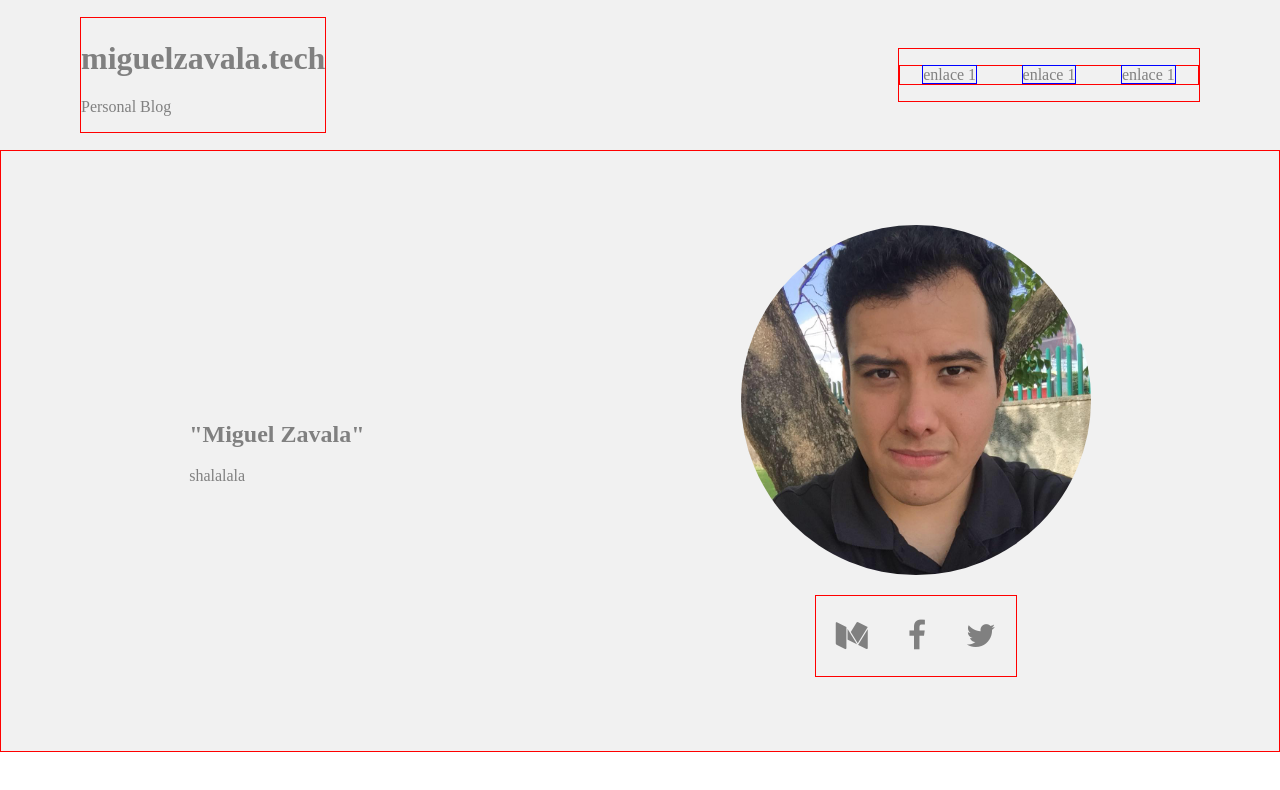
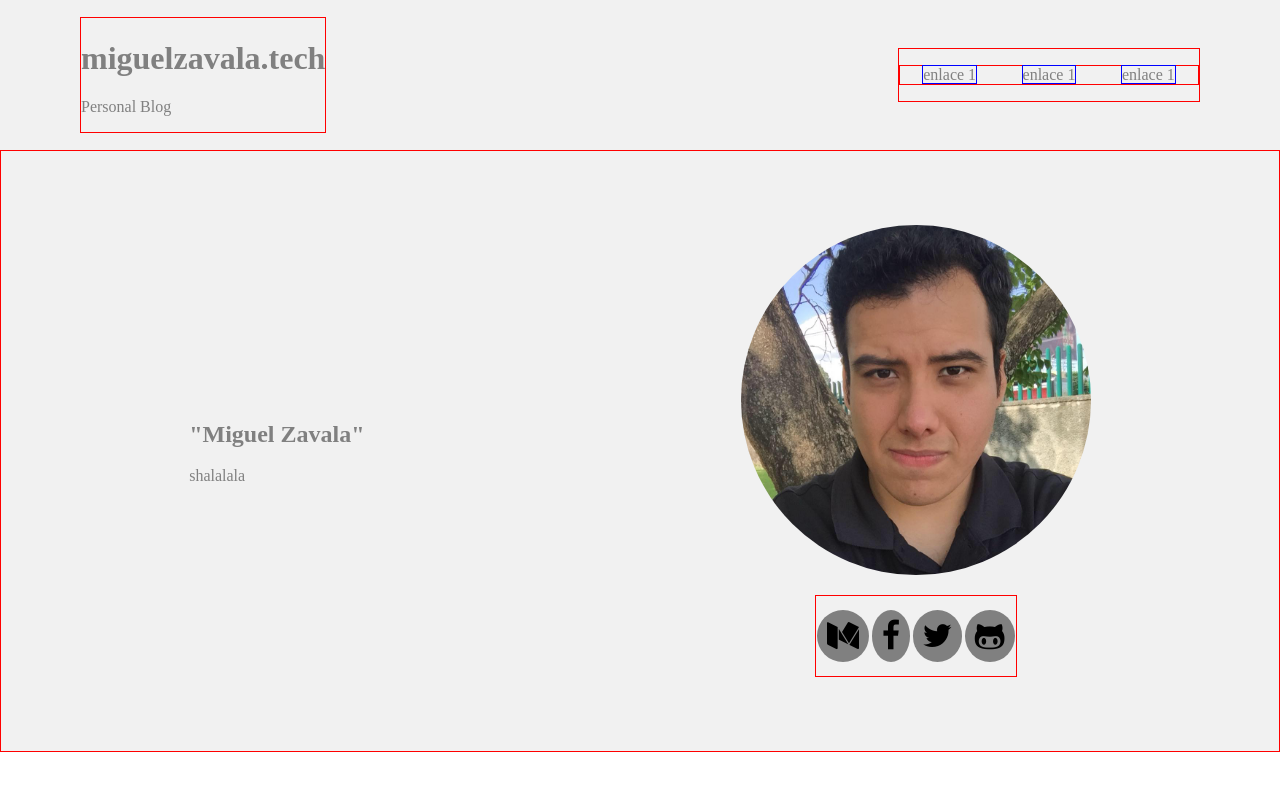
Before and after one commit to Zeroxys/website, a React app: page / in a window 1280 px wide. Shown: the top 790 px of the page. Built offline with nearby package versions, Linux system fonts and the light colour scheme; a web font is replaced by a local one.

Commit message:
add icons

```diff
--- a/src/components/Bio/Bio.js
+++ b/src/components/Bio/Bio.js
@@ -40,9 +40,10 @@ const Bio = () => {
       <div style={styles.imgContent}>
         <img src={profile} style={styles.img} alt="Miguel Zavala"/>
         <div style={styles.iconsContent}>
-          <span class="fa fa-2x fa-medium" aria-hidden="true"></span>
-          <span class="fa fa-2x fa-facebook" aria-hidden="true"></span>
-          <span class="fa fa-2x fa-twitter" aria-hidden="true"></span>
+          <span class="fa fa-2x fa-medium Bio-icons" aria-hidden="true"></span>
+          <span class="fa fa-2x fa-facebook Bio-icons" aria-hidden="true"></span>
+          <span class="fa fa-2x fa-twitter Bio-icons" aria-hidden="true"></span>
+          <span class="fa fa-2x fa-github-alt Bio-icons" aria-hidden="true"></span>
         </div>
       </div>
     </section>
--- a/src/css/bio.css.postcss
+++ b/src/css/bio.css.postcss
@@ -6,4 +6,27 @@
   min-height: 600px;
   background-color: var(--BackgroundColor);
   border:1px solid red;
+
+  &-icons {
+    padding: 10px;
+    display: flex;
+    justify-content: center;
+    align-items: center;
+    color:black;
+    border-radius: 50%;
+    background-color: grey;
+  }
+
+  &-icons:after {
+    content: "";
+    position: absolute;
+    padding:10px;
+    transition:1s
+  }
+
+  &-icons:hover:after {
+    color:white;
+    background-color: lightgrey;
+  }
+
 }
```
